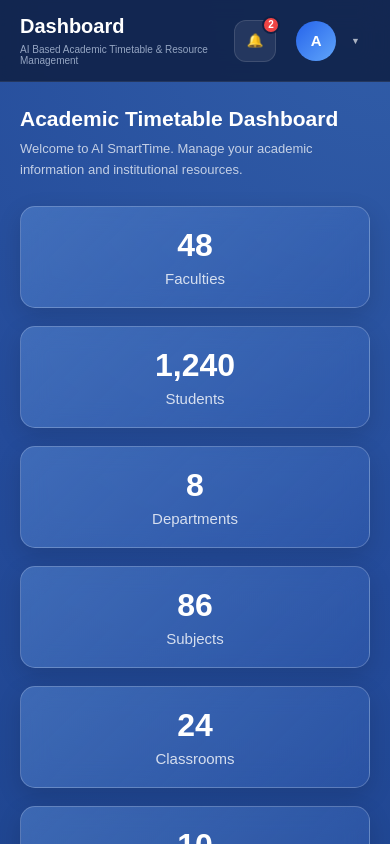
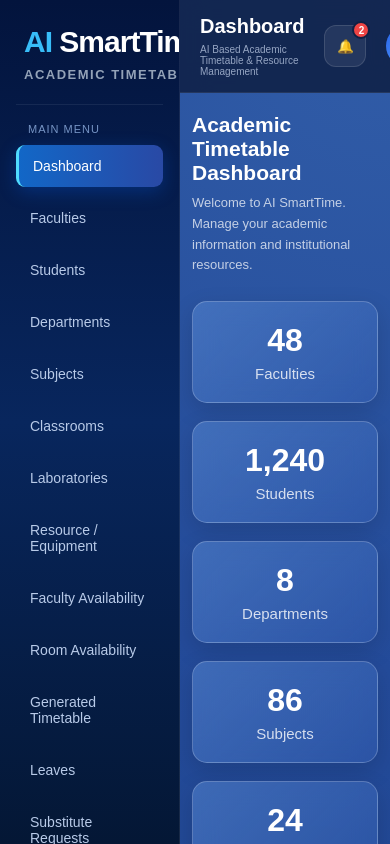
Before and after one commit to Priyabrat-Pradhan/AI-Based-Academic-Time-Table-and-Resource-Management-System, a React (Vite) app: page / in a window 390 px wide. Shown: the top 844 px of the page. Built offline with nearby package versions, Linux system fonts and the light colour scheme.

Commit message:
Updated css

```diff
--- a/src/App.css
+++ b/src/App.css
@@ -1304,47 +1304,52 @@ select option {
 
 
 /* =========================================
-   RESPONSIVE
-========================================= */
+   RESPONSIVE SIDEBAR
+========================================= */
+/* Tablet and smaller laptops */
 @media (max-width: 1000px) {
   .sidebar {
     width: 220px;
+    display: flex;
+    flex-direction: column;
   }
 
   .main-content {
     margin-left: 220px;
     width: calc(100% - 220px);
-  }
-}
-
-
-/*SIDEBAR RESPONSIVE*/
+    min-width: 0;
+    box-sizing: border-box;
+  }
+}
+
+/* Mobile and small screens */
 @media (max-width: 700px) {
   .sidebar {
-    display: none;
+    display: flex;
+    flex-direction: column;
+    width: 180px;
+    height: 100vh;
+    position: fixed;
+    left: 0;
+    top: 0;
+    overflow-y: auto;
   }
 
   .main-content {
-    margin-left: 0;
+    margin-left: 180px;
+    width: calc(100% - 180px);
+    min-width: 0;
+    box-sizing: border-box;
+    overflow-x: hidden;
+  }
+
+  .page-content {
     width: 100%;
-  }
-
-  .navbar {
-    padding: 0 20px;
-  }
-
-  .page-content {
-    padding: 25px 20px;
-  }
-
-  .timetable-info {
-    grid-template-columns: 1fr 1fr;
-  }
-
-  .page-header {
-    flex-direction: column;
-    align-items: flex-start;
-    gap: 15px;
+    max-width: 100%;
+    min-width: 0;
+    padding: 20px 12px;
+    box-sizing: border-box;
+    overflow-x: hidden;
   }
 }
 
```
